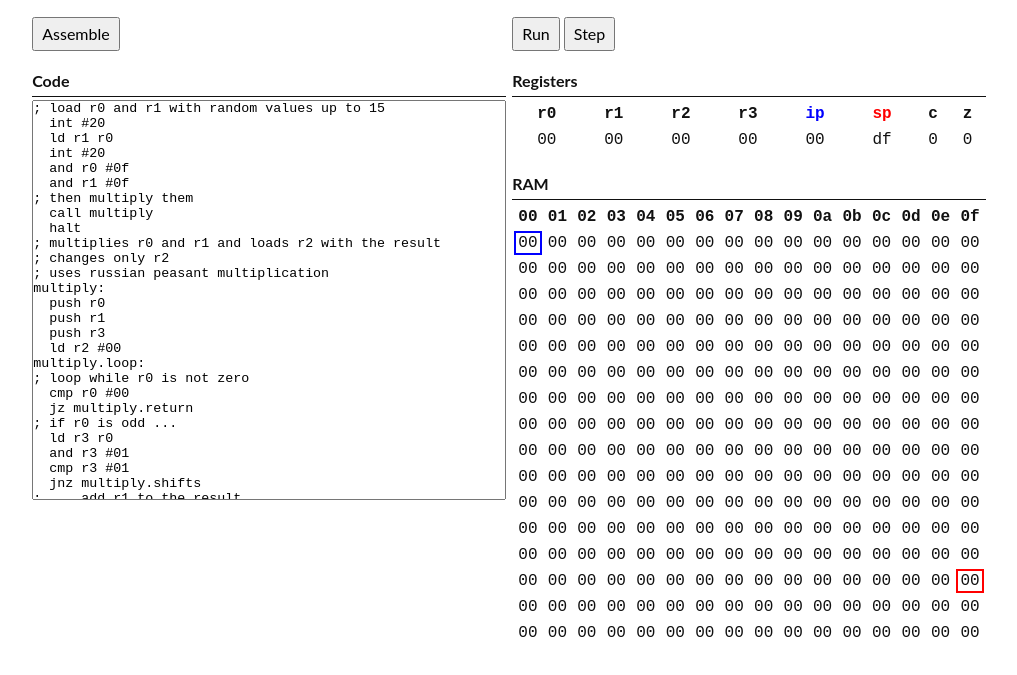
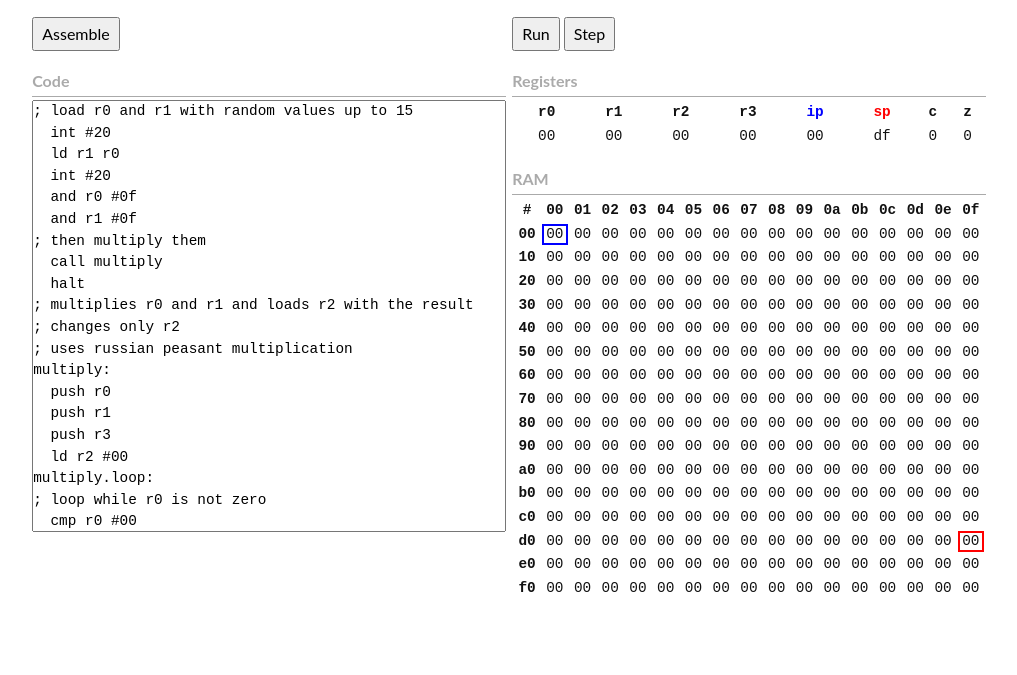
Before and after one commit to pbrinkmeier/rasm-web, a website: page index.html in a window 1280 px wide. Shown: the part 49-724 px from the top of the page, without its empty margins (131-1148 px from the left). Drawn offline with Linux system fonts and the light colour scheme.

Commit message:
Improve overall look

```diff
--- a/index.html
+++ b/index.html
@@ -106,6 +106,7 @@ multiply.return:
               <table>
                 <thead>
                   <tr>
+                    <th>#</th>
                     <th>00</th>
                     <th>01</th>
                     <th>02</th>
@@ -126,6 +127,7 @@ multiply.return:
                 </thead>
                 <tbody class="js-ram-cells">
                   <tr>
+                    <th>00</th>
                     <td>00</td>
                     <td>00</td>
                     <td>00</td>
@@ -144,6 +146,7 @@ multiply.return:
                     <td>00</td>
                   </tr>
                   <tr>
+                    <th>10</th>
                     <td>00</td>
                     <td>00</td>
                     <td>00</td>
@@ -162,6 +165,7 @@ multiply.return:
                     <td>00</td>
                   </tr>
                   <tr>
+                    <th>20</th>
                     <td>00</td>
                     <td>00</td>
                     <td>00</td>
@@ -180,6 +184,7 @@ multiply.return:
                     <td>00</td>
                   </tr>
                   <tr>
+                    <th>30</th>
                     <td>00</td>
                     <td>00</td>
                     <td>00</td>
@@ -198,6 +203,7 @@ multiply.return:
                     <td>00</td>
                   </tr>
                   <tr>
+                    <th>40</th>
                     <td>00</td>
                     <td>00</td>
                     <td>00</td>
@@ -216,6 +222,7 @@ multiply.return:
                     <td>00</td>
                   </tr>
                   <tr>
+                    <th>50</th>
                     <td>00</td>
                     <td>00</td>
                     <td>00</td>
@@ -234,6 +241,7 @@ multiply.return:
                     <td>00</td>
                   </tr>
                   <tr>
+                    <th>60</th>
                     <td>00</td>
                     <td>00</td>
                     <td>00</td>
@@ -252,6 +260,7 @@ multiply.return:
                     <td>00</td>
                   </tr>
                   <tr>
+                    <th>70</th>
                     <td>00</td>
                     <td>00</td>
                     <td>00</td>
@@ -270,6 +279,7 @@ multiply.return:
                     <td>00</td>
                   </tr>
                   <tr>
+                    <th>80</th>
                     <td>00</td>
                     <td>00</td>
                     <td>00</td>
@@ -288,6 +298,7 @@ multiply.return:
                     <td>00</td>
                   </tr>
                   <tr>
+                    <th>90</th>
                     <td>00</td>
                     <td>00</td>
                     <td>00</td>
@@ -306,6 +317,7 @@ multiply.return:
                     <td>00</td>
                   </tr>
                   <tr>
+                    <th>a0</th>
                     <td>00</td>
                     <td>00</td>
                     <td>00</td>
@@ -324,6 +336,7 @@ multiply.return:
                     <td>00</td>
                   </tr>
                   <tr>
+                    <th>b0</th>
                     <td>00</td>
                     <td>00</td>
                     <td>00</td>
@@ -342,6 +355,7 @@ multiply.return:
                     <td>00</td>
                   </tr>
                   <tr>
+                    <th>c0</th>
                     <td>00</td>
                     <td>00</td>
                     <td>00</td>
@@ -360,6 +374,7 @@ multiply.return:
                     <td>00</td>
                   </tr>
                   <tr>
+                    <th>d0</th>
                     <td>00</td>
                     <td>00</td>
                     <td>00</td>
@@ -378,6 +393,7 @@ multiply.return:
                     <td>00</td>
                   </tr>
                   <tr>
+                    <th>e0</th>
                     <td>00</td>
                     <td>00</td>
                     <td>00</td>
@@ -396,6 +412,7 @@ multiply.return:
                     <td>00</td>
                   </tr>
                   <tr>
+                    <th>f0</th>
                     <td>00</td>
                     <td>00</td>
                     <td>00</td>
--- a/styles/components/section.styl
+++ b/styles/components/section.styl
@@ -10,4 +10,5 @@ section
 
   border-bottom 1px solid
 
+  color #aaa
   font-weight 700
--- a/styles/rasm-web.styl
+++ b/styles/rasm-web.styl
@@ -1,4 +1,4 @@
-/* @import url('http://fonts.googleapis.com/css?family=Lato:400,700') */
+/* @import url('http://fonts.googleapis.com/css?family=Lato:400,700|Droid+Sans+Mono:400,700') */
 
 @import './grid.styl'
 @import './components/navbar.styl'
@@ -23,7 +23,14 @@ body
 table, textarea
   width 100%
 
-  font-family 'Source Code Pro', Inconsolata, monospace
+  font 0.9em/1.5em 'Droid Sans Mono', Inconsolata, monospace
+
+textarea
+  resize none
+
+  box-sizing border-box
+
+  height 30em
 
 th, td
   text-align center
@@ -63,10 +70,3 @@ td
 
 .content
   padding-top 1em
-
-textarea
-  resize none
-
-  box-sizing border-box
-
-  height 30em
```
Also changed, not shown: rasm-web.css.
